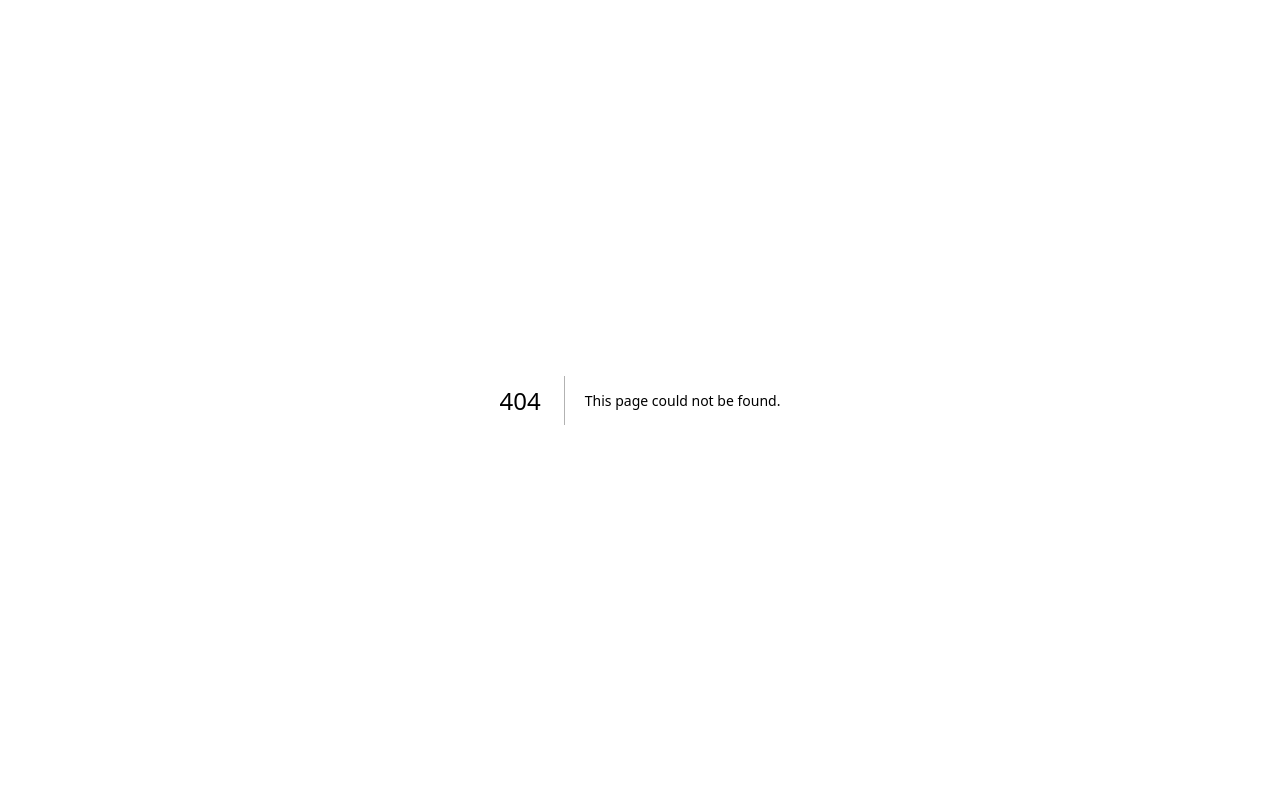
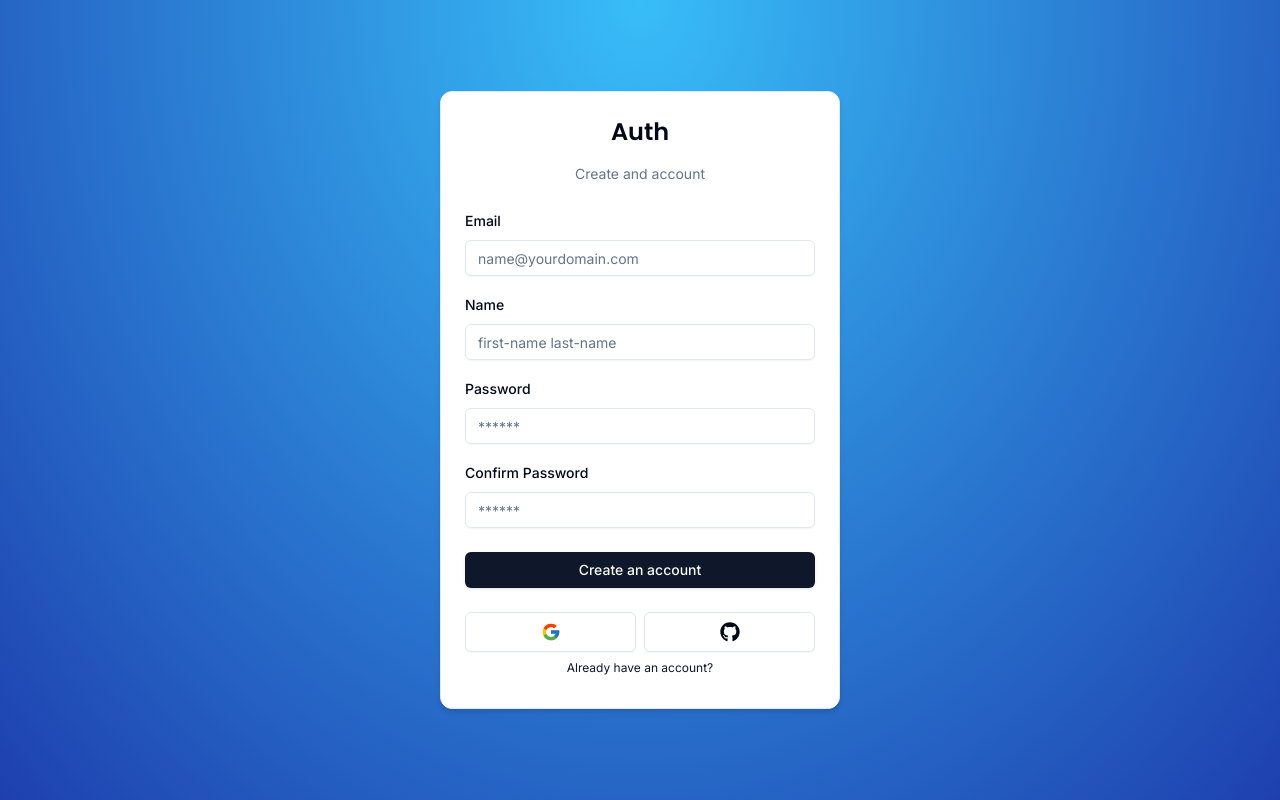
Before and after one commit to NhicFlores/role-based-auth, a Next.js app: page /register in a window 1280 px wide. Before the commit this address had no page. Built offline with nearby package versions, Linux system fonts and the light colour scheme.

Commit message:
register form done

```diff
--- a/actions/login.ts
+++ b/actions/login.ts
@@ -1,5 +1,5 @@
 'use server';
-import { LoginSchema } from "@/schema";
+import { LoginSchema, RegisterSchema } from "@/schema";
 import { z } from "zod";
 
 
--- /dev/null
+++ b/actions/register.ts
@@ -0,0 +1,13 @@
+import { z } from "zod";
+import { RegisterSchema } from "@/schema";
+
+export async function register(formData:z.infer<typeof RegisterSchema>) {
+    const validatedFields = RegisterSchema.safeParse(formData);
+
+    if(!validatedFields.success) {
+        return { error: "invalid fields"};
+    }
+
+    return {success: "registraion email sent"}
+
+}
--- /dev/null
+++ b/app/(auth)/register/page.tsx
@@ -0,0 +1,9 @@
+import RegisterForm from "@/components/auth/register-form"
+
+const RegisterPage = () => {
+  return (
+    <RegisterForm/>
+  )
+}
+
+export default RegisterPage
--- /dev/null
+++ b/components/auth/register-form.tsx
@@ -0,0 +1,135 @@
+'use client'
+//i was getting the error: useForm from react hook form is not a function until I declared the
+//component as a client component with the 'use client' tag
+import CardWrapper from './card-wrapper';
+import {
+  Form,
+  FormControl,
+  FormField,
+  FormItem,
+  FormLabel,
+  FormMessage,
+} from '../ui/form'
+import { useForm } from 'react-hook-form';
+import { zodResolver } from '@hookform/resolvers/zod';
+import { z } from 'zod';
+import { RegisterSchema } from '@/schema';
+import { Input } from '../ui/input';
+import { Button } from '../ui/button';
+import { useState } from 'react';
+import { Login } from '@/lib/routes';
+import { useTransition } from 'react';
+import FormError from '../form-error';
+import FormSuccess from '../form-success';
+import { register } from '@/actions/register';
+
+const RegisterForm = () => {
+
+  const [error, setError] = useState<string | undefined>("");
+  const [success, setSuccess] = useState<string | undefined>("");
+  const [isPending, startTransition] = useTransition();
+
+  const form = useForm<z.infer<typeof RegisterSchema>>({
+    resolver: zodResolver(RegisterSchema),
+    defaultValues: {
+      email: '',
+      name: '',
+      password: '',
+      confirm_password: '',
+    }
+  })
+
+  function onSubmit(formData: z.infer<typeof RegisterSchema>){
+
+    setError("");
+    setSuccess("");//clear on every new submit
+
+    startTransition(() => {
+      register(formData)
+        .then((validatedFields) => {
+          setError(validatedFields.error);
+          setSuccess(validatedFields.success);
+
+        })
+    })
+
+  }
+
+  return (
+    <CardWrapper header='Create and account'
+                 backButtonHref={Login.href}
+                 backButtonLabel="Already have an account?"
+                 showSocial={true}
+    >
+      <Form {...form}>
+        <form onSubmit={form.handleSubmit(onSubmit)} className='space-y-6'>
+          <div className='space-y-4'>
+            <FormField
+              control={form.control}
+              name='email'
+              render={({field}) => (
+                <FormItem>
+                  <FormLabel>Email</FormLabel>
+                  <FormControl>
+                    {/* NOTE: controlled component - spread field to give input controls that match the form */}
+                    <Input {...field} disabled={isPending} type="email" placeholder='name@yourdomain.com'/>
+                  </FormControl>
+                  <FormMessage/>
+                </FormItem>
+              )}
+            />
+            <FormField
+              control={form.control}
+              name='name'
+              render={({field}) => (
+                <FormItem>
+                  <FormLabel>Name</FormLabel>
+                  <FormControl>
+                    {/* NOTE: controlled component - spread field to give input controls that match the form */}
+                    <Input {...field} disabled={isPending} type="text" placeholder='first-name last-name'/>
+                  </FormControl>
+                  <FormMessage/>
+                </FormItem>
+              )}
+            />
+            <FormField
+              control={form.control}
+              name='password'
+              render={({field}) => (
+                <FormItem>
+                  <FormLabel>Password</FormLabel>
+                  <FormControl>
+                    {/* NOTE: controlled component - spread field to give input controls that match the form */}
+                    <Input {...field} disabled={isPending} type="password" placeholder='******'/>
+                  </FormControl>
+                  <FormMessage/>
+                </FormItem>
+              )}
+            />
+            <FormField
+              control={form.control}
+              name='confirm_password'
+              render={({field}) => (
+                <FormItem>
+                  <FormLabel>Confirm Password</FormLabel>
+                  <FormControl>
+                    {/* NOTE: controlled component - spread field to give input controls that match the form */}
+                    <Input {...field} disabled={isPending} type="password" placeholder='******'/>
+                  </FormControl>
+                  <FormMessage/>
+                </FormItem>
+              )}
+            />
+          </div>
+          <FormError message={error}/>
+          <FormSuccess message={success}/>
+          <Button type='submit' className='w-full' disabled={isPending}>
+            Create an account
+          </Button>
+        </form>
+      </Form>
+    </CardWrapper>
+  )
+}
+
+export default RegisterForm; //don't need this when it is just a component
--- a/schema/index.ts
+++ b/schema/index.ts
@@ -12,3 +12,18 @@
         message: 'password must be at least 6 characters long'
     }),
 })
+
+export const RegisterSchema = z.object({
+    email: z.string().email({
+        message: 'please enter a valid email address'
+    }),
+    name: z.string().min(1, {
+        message: 'please enter your name'
+    }),
+    password: z.string().min(6, {
+        message: 'password must be at least 6 characters long'
+    }),
+    confirm_password: z.string().min(6, {
+        message: "passwords don't match"
+    }),
+})
```
